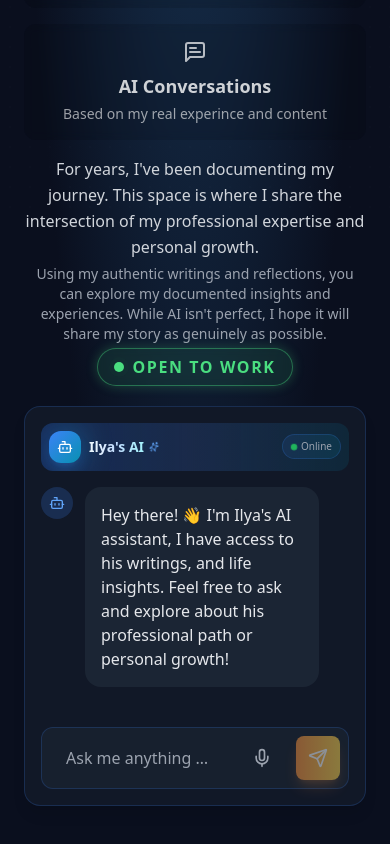
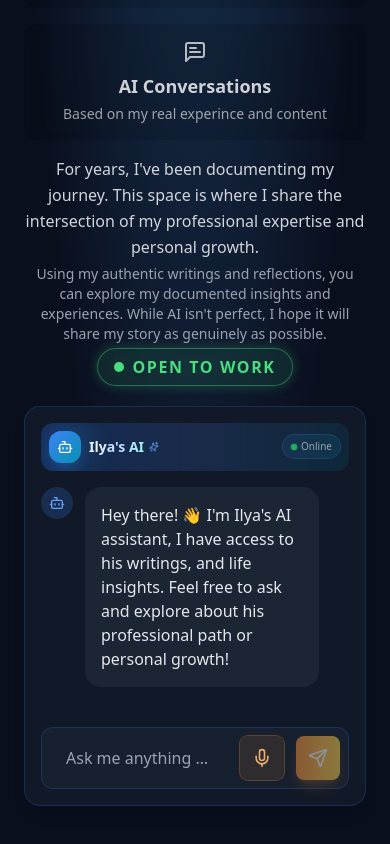
Before and after one commit to ilyar88/ai-portfolio, a React (Vite) app in the folder frontend/: page / in a window 390 px wide. Shown: the part 623-1467 px from the top of the page. Built offline with nearby package versions, Linux system fonts and the light colour scheme; no server answers.

Commit message:
Add highlight to the microphone icon.

```diff
--- a/frontend/src/components/sections/Home/ChatInput.jsx
+++ b/frontend/src/components/sections/Home/ChatInput.jsx
@@ -31,7 +31,7 @@ export const ChatInput = ({ input, setInput, isLoading, onSubmit, onStop }) => {
         type="button"
         aria-label="Voice input"
         disabled={isLoading}
-        className="flex-shrink-0 text-gray-400 hover:text-orange-300 p-3 rounded-lg transition-colors duration-200 disabled:opacity-50 disabled:cursor-not-allowed"
+        className="flex-shrink-0 text-orange-300/90 bg-orange-400/10 ring-1 ring-orange-400/30 hover:text-orange-200 hover:bg-orange-400/20 p-3 rounded-lg transition-colors duration-200 disabled:opacity-50 disabled:cursor-not-allowed"
       >
         <Mic className="w-5 h-5" />
       </button>
```
